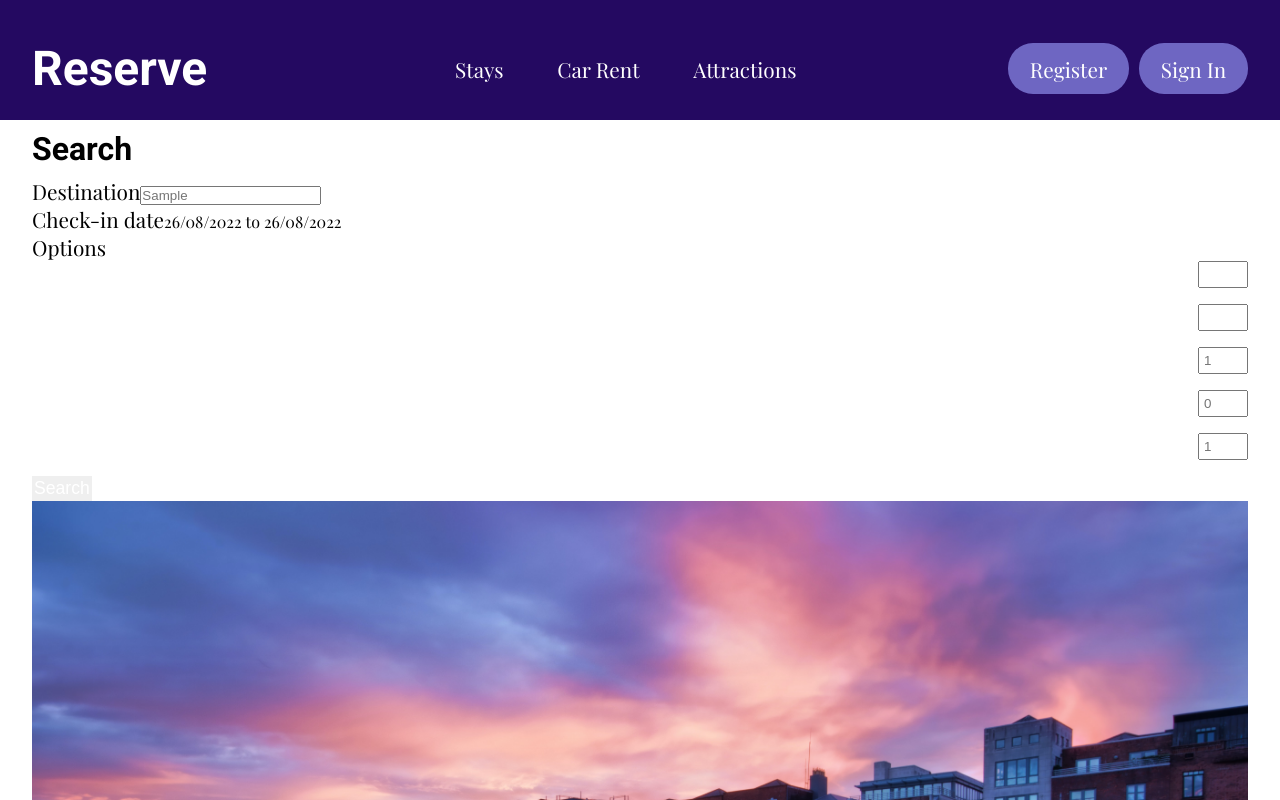
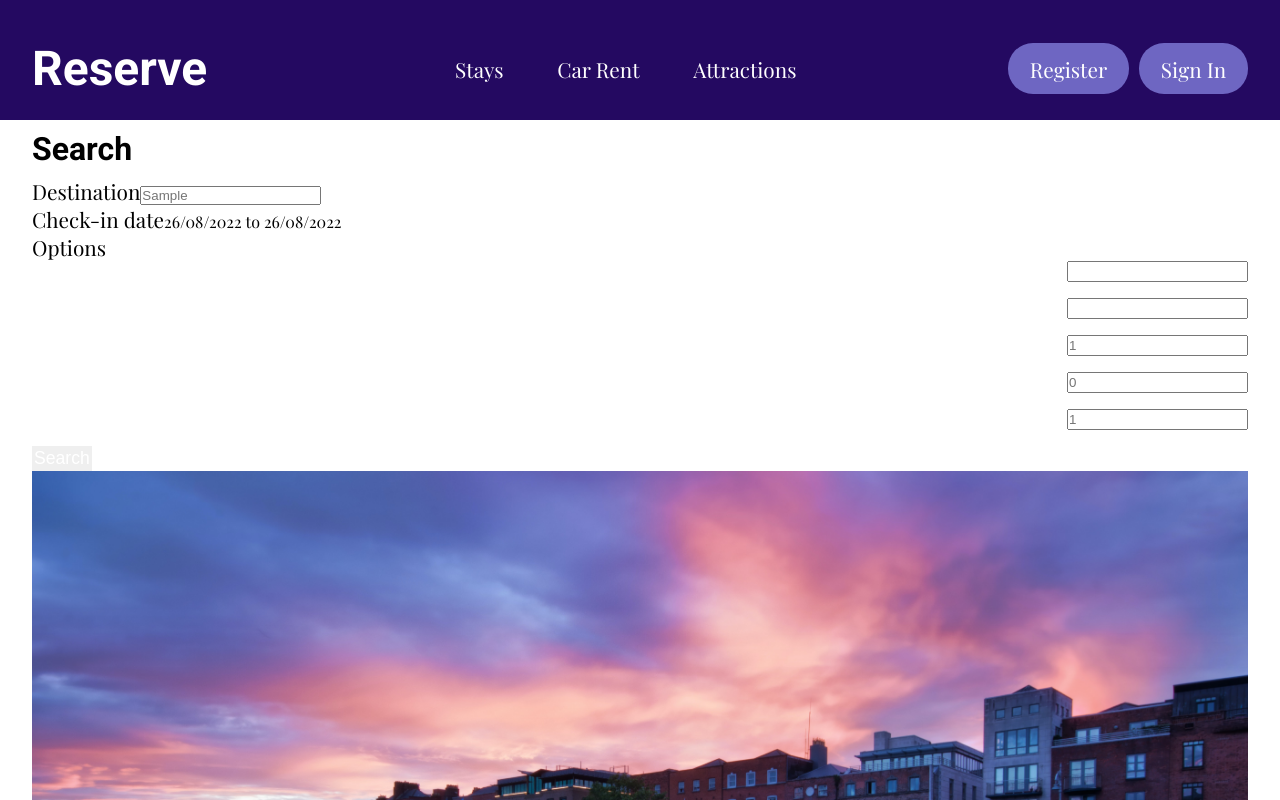
Before and after one commit to Ljusaj123/Reservation-App, a React (Create React App) app: page / in a window 1280 px wide. Both pictures are taken after typing "Sample" into the empty fields and a click on the button "Search". Shown: the top 800 px of the page. Built offline with nearby package versions, Linux system fonts and the light colour scheme.

Commit message:
changed class names of inputs

```diff
--- a/src/components/SearchHotels.js
+++ b/src/components/SearchHotels.js
@@ -16,7 +16,11 @@ export const SearchHotels = () => {
       <h3 className="hotels-search__title">Search</h3>
       <div className="hotels-search__item">
         <label>Destination</label>
-        <input type="text" placeholder={destination} />
+        <input
+          type="text"
+          placeholder={destination}
+          className="input__search"
+        />
       </div>
       <div className="hotels-search__item">
         <label>Check-in date</label>
@@ -39,20 +43,20 @@ export const SearchHotels = () => {
           <span className="option-item__text">
             Min price<small> per night</small>
           </span>
-          <input type="number" className="option-item__input" />
+          <input type="number" className="input__price" />
         </div>
         <div className="option-item">
           <span className="option-item__text">
             Max price<small> per night</small>
           </span>
-          <input type="number" className="option-item__input" />
+          <input type="number" className="input__price" />
         </div>
         <div className="option-item">
           <span className="option-item__text">Adult</span>
           <input
             type="number"
             min={1}
-            className="option-item__input"
+            className="input__number"
             placeholder={options.adult}
           />
         </div>
@@ -61,7 +65,7 @@ export const SearchHotels = () => {
           <input
             type="number"
             min={0}
-            className="option-item__input"
+            className="input__number"
             placeholder={options.children}
           />
         </div>
@@ -70,7 +74,7 @@ export const SearchHotels = () => {
           <input
             type="number"
             min={1}
-            className="option-item__input"
+            className="input__number"
             placeholder={options.room}
           />
         </div>
```
